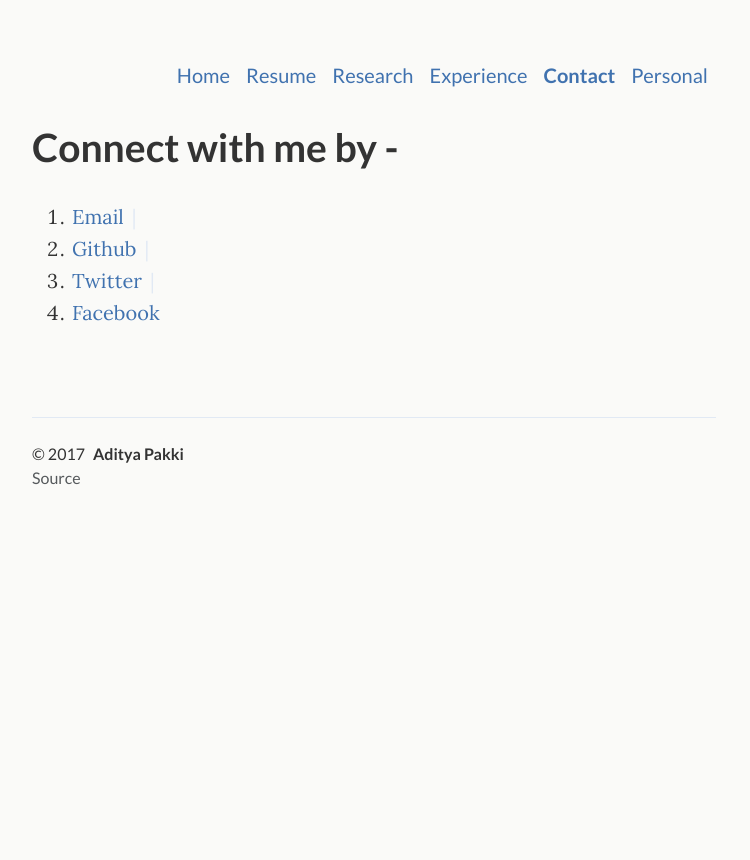
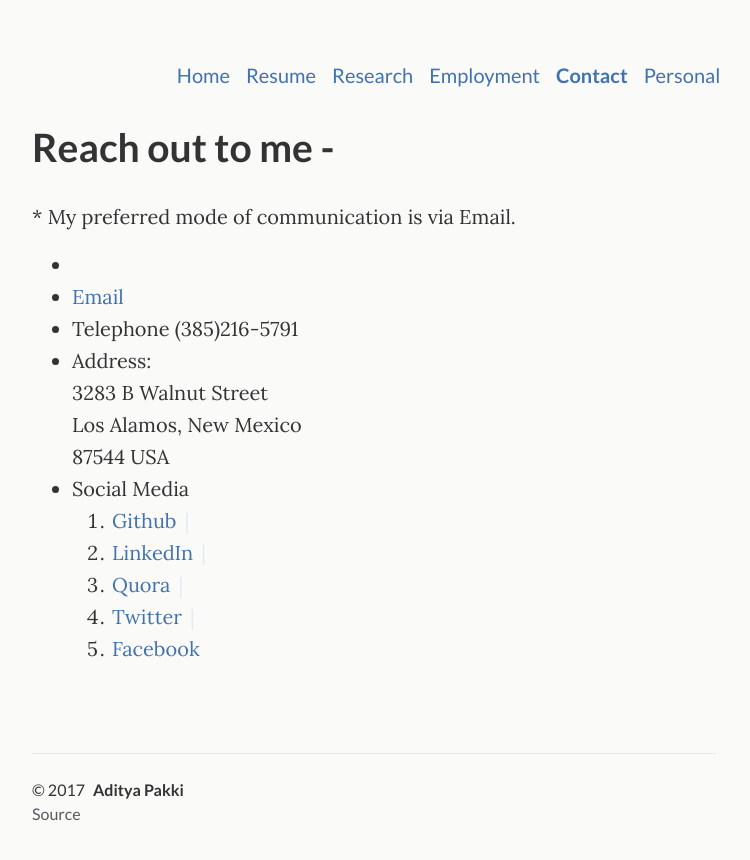
Before and after one commit to adityapakki/adityapakki.github.io, a Jekyll site: the page built from _pages/contact.html, in a window 1280 px wide. Shown: the top 860 px of the page, without its empty margins (266-1016 px from the left). Built offline with Jekyll 4.4.1, drawn with Linux system fonts in a browser that asks for light colours.

Commit message:
social media links

```diff
--- a/_config.yml
+++ b/_config.yml
@@ -16,6 +16,8 @@ author: Aditya Pakki
 twitter_username: amthunderbird
 facebook_username: aditya.pakk1 #username
 github_username: adityapakki
+linkedin_username: aditya-pakki-265a9525
+quora_username: Aditya-Pakki-1
 
 # Put your ga tracking code below
 google_analytics: 'UA-100013141-1'
@@ -37,7 +39,7 @@ navigation:
   - title: Research
     url: /research/
     desc: My research interests
-  - title: Experience
+  - title: Employment
     url: /experience/
     desc: Professional Experience
   - title: Contact
--- a/_pages/contact.html
+++ b/_pages/contact.html
@@ -2,19 +2,37 @@
 layout: page
 title: Resume
 permalink: /contact/
-subtitle: Connect with me by -
+subtitle: Reach out to me -
 ---
 
+* My preferred mode of communication is via Email.
 <p>
+<ul>
+  <li>
+    {% if site.email %}
+    <li><a href="mailto:{{ site.email }}">Email</a></li>
+    {% endif %}
+  </li>
+  <li> Telephone (385)216-5791 </li>
+  <li> Address:</br> 3283 B Walnut Street </br>
+                    Los Alamos, New Mexico </br>
+                    87544 USA
+  </li>
+  <li> Social Media
     <div class="site-links">
       <div class="site-contact">
         <ol>
-      {% if site.email %}
-      <li><a href="mailto:{{ site.email }}">Email</a></li>
-      {% endif %}
 
           {% if site.github_username %}
           <li><a target="_blank" rel="external" href="https://github.com/{{ site.github_username }}">Github</a></li>
+          {% endif %}
+
+          {% if site.linkedin_username %}
+          <li><a target="_blank" rel="external" href="https://linkedin.com/in/{{ site.linkedin_username }}">LinkedIn</a></li>
+          {% endif %}
+
+          {% if site.quora_username %}
+          <li><a target="_blank" rel="external" href="https://quora.com/profile/{{ site.quora_username }}">Quora</a></li>
           {% endif %}
 
           {% if site.twitter_username %}
@@ -27,4 +45,5 @@ subtitle: Connect with me by -
         </ol>
       </div>
     </div>
+  </li>
 </p>
--- a/_sass/_page.scss
+++ b/_sass/_page.scss
@@ -167,7 +167,7 @@ p.post-desc {
 }
 
 .site-profile {
-  float: left;
+  float: right;
   width: 96px;
   height: 96px;
   margin: -.4rem 1rem 0 $spacer;
```
Also changed, not shown: _pages/about.md (+4 -4 lines), _pages/projects.md (+1 -1 lines). Lines whose indentation alone changed are shown as unchanged.
